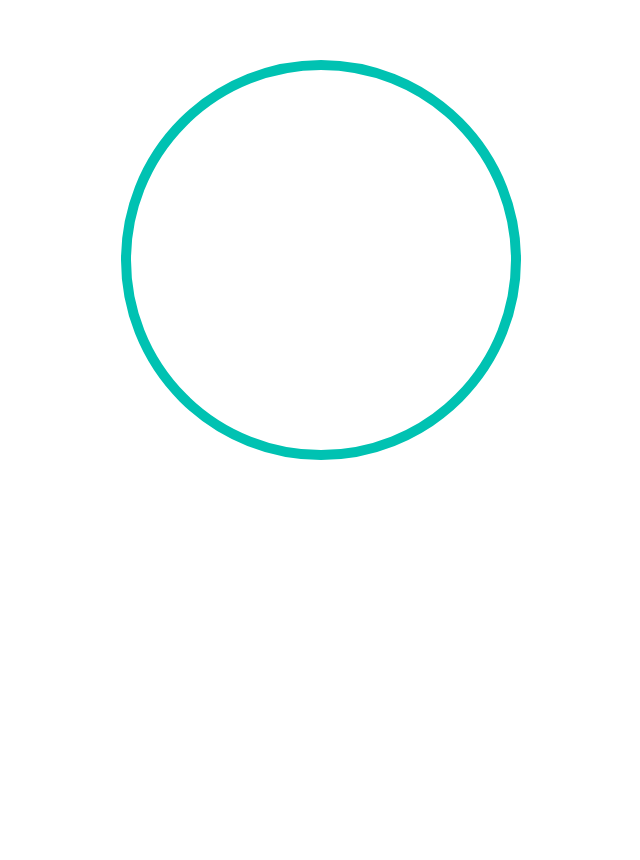
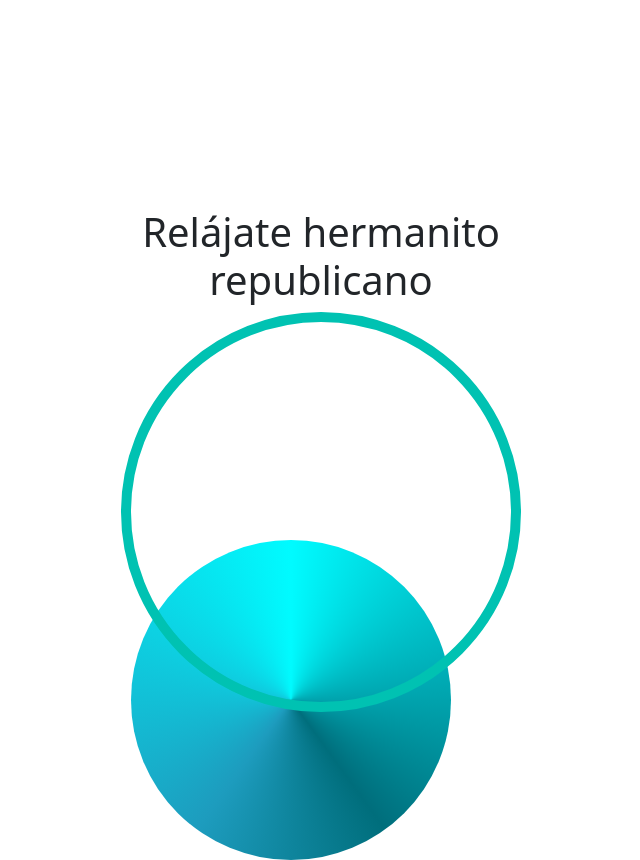
Before and after one commit to nocivescience/relaxing, a plain HTML site: page index.html in a window 1280 px wide. Shown: the whole page, without its empty margins (319-959 px from the left). Before the commit the page ends 800 px from the top, so only its background shows below. Drawn offline with nearby package versions, Linux system fonts and the light colour scheme.

Commit message:
terminé con mi código

```diff
--- a/index.html
+++ b/index.html
@@ -3,7 +3,9 @@
     <link rel="stylesheet" href="./style.css">
     <body>
         <div class="container">
+            <h1>Relájate hermanito republicano</h1>
             <div class="circle"></div>
+            <div class="gradient-circle"></div>
         </div>
     </body>
     <script src="https://cdn.jsdelivr.net/npm/bootstrap@5.0.2/dist/js/bootstrap.bundle.min.js" integrity="sha384-MrcW6ZMFYlzcLA8Nl+NtUVF0sA7MsXsP1UyJoMp4YLEuNSfAP+JcXn/tWtIaxVXM" crossorigin="anonymous"></script>
--- a/style.css
+++ b/style.css
@@ -7,17 +7,38 @@ body{
     display: flex;
     justify-content: center;
     align-items: flex-start;
+    overflow: hidden;
 }
 .container{
-    height:400px;
+    height:100vh;
     width: 400px;
     padding: 0;
     margin: 60px;
     display: flex;
+    flex-direction: column;
+    justify-content:center;
+    align-items: center;
+    position: relative;
 }
 .circle{
-    width: 100%;
-    height: 100%;
+    width: 400px;
+    height: 400px;
     border-radius: 50%;
     border: 10px rgb(0, 194, 178) solid;
+    z-index: -1;
 }
+.container h1{
+    text-align: center;
+}
+.gradient-circle{
+    background: conic-gradient(
+        rgb(0, 251, 255) 0%, rgb(0, 110, 124) 40%, rgb(29, 156, 190) 60%, rgb(0, 251, 255) 100%
+    );
+    height: 320px;
+    width: 320px;
+    z-index: -3;
+    border-radius: 50%;
+    position: absolute;
+    bottom:0;
+    left: 10px;
+}
```
